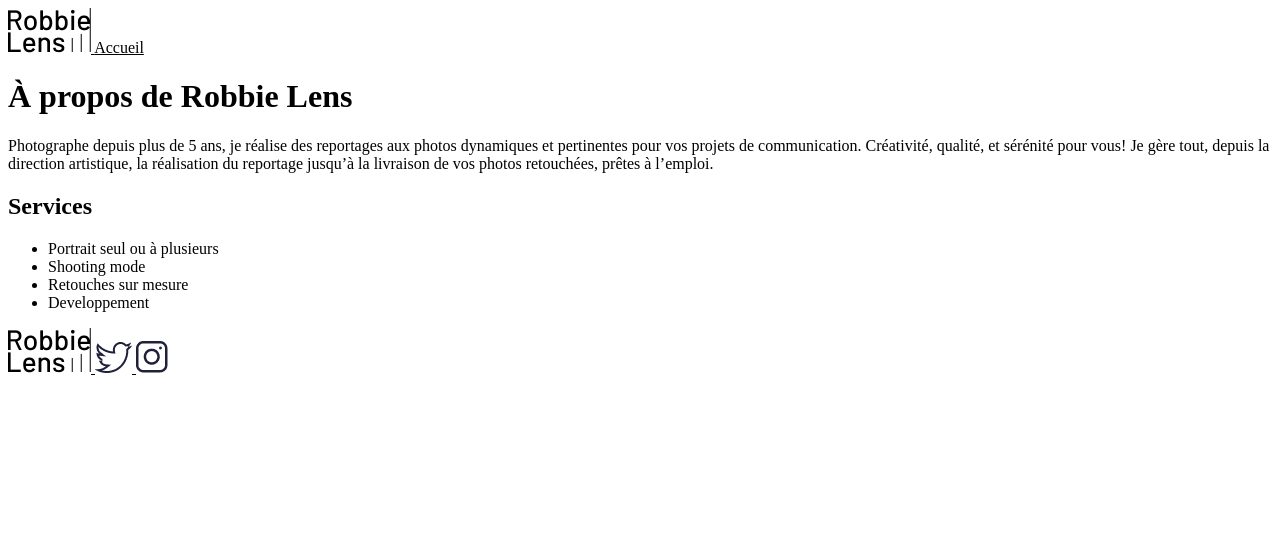
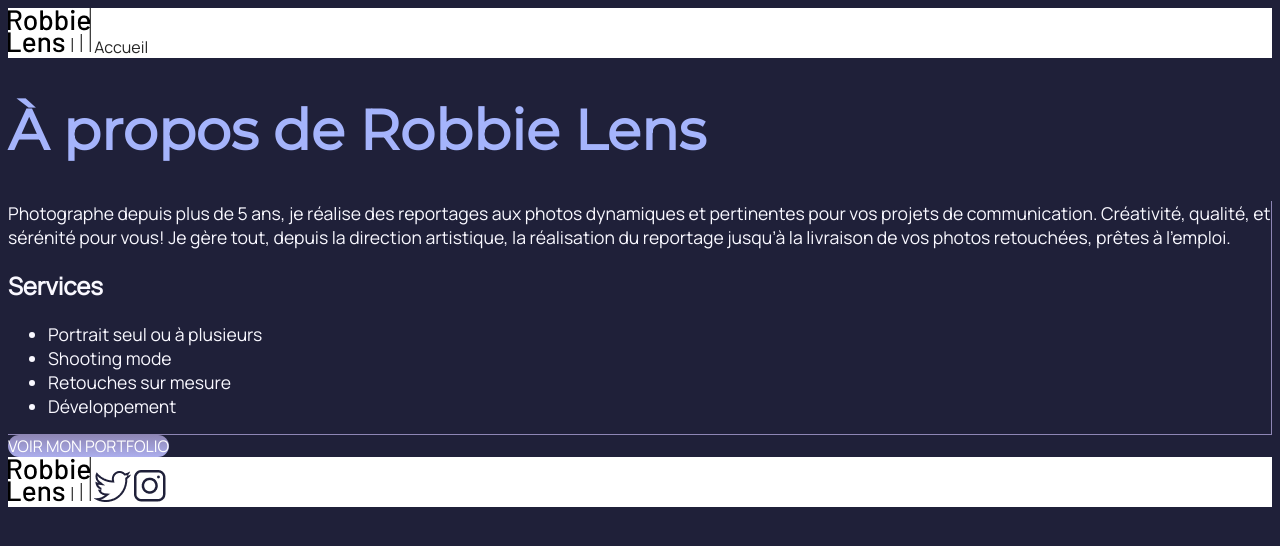
Before and after one commit to ShanoaShades/WebProjects, a PHP site: page /a-propos.html in a window 1280 px wide. Shown: the top 546 px of the page. Run offline with PHP 8.4, Linux system fonts and the light colour scheme.

Commit message:
12. Créez des apparences dynamiques
On avance de ouf hein ?

```diff
--- a/Exercices/Open Classroom/robbie_lens/a-propos.html
+++ b/Exercices/Open Classroom/robbie_lens/a-propos.html
@@ -2,19 +2,23 @@
 <html lang="fr">
 
 <head>
-    <meta charset="utf-8">
+    <meta charset="utf-8" >
     <title>À propos - Robbie Lens Photographie</title>
-    <link href="style.css" rel="stylesheet">
+    <link href="style.css" rel="stylesheet" >
+    <link rel="preconnect" href="https://fonts.googleapis.com">
+    <link rel="preconnect" href="https://fonts.gstatic.com" crossorigin>
+    <link href="https://fonts.googleapis.com/css2?family=Manrope&family=Montserrat&display=swap" rel="stylesheet">
 </head>
 
 <body>
-    <div>
+    <div class="entete">
         <a href="index.html">
-            <img src="images/logo.png" alt="Logo Robbie Lens">
+            <img src="images/logo.png" alt="Logo Robbie Lens" >
         </a>
         <a href="index.html">Accueil</a>
     </div>
     <h1>À propos de Robbie Lens</h1>
+    <div class="carre-contenu">
         <p>
             Photographe depuis plus de 5 ans, je réalise des reportages aux photos dynamiques et pertinentes pour vos
             projets de communication. Créativité, qualité, et sérénité pour vous! Je gère tout, depuis la direction
@@ -25,17 +29,22 @@
             <li>Portrait seul ou à plusieurs</li>
             <li>Shooting mode</li>
             <li>Retouches sur mesure</li>
-        <li>Developpement</li>
+            <li>Développement</li>
         </ul>
+    </div>
     <div>
+        <a href="" class="cta">VOIR MON PORTFOLIO</a>
+    </div>
+
+    <div class="pied-de-page">
         <a href="index.html">
-            <img src="images/logo.png" alt="Logo Robbie Lens">
+            <img src="images/logo.png" alt="Logo Robbie Lens" >
         </a>
         <a target="_blank" href="https://twitter.com/">
-            <img src="images/twitter.png" alt="Logo Twitter">
+            <img src="images/twitter.png" alt="Logo Twitter" >
         </a>
         <a target="_blank" href="https://www.instagram.com/">
-            <img src="images/instagram.png" alt="Logo Instagram">
+            <img src="images/instagram.png" alt="Logo Instagram" >
         </a>
     </div>
 </body>
--- a/Exercices/Open Classroom/robbie_lens/style.css
+++ b/Exercices/Open Classroom/robbie_lens/style.css
@@ -1,7 +1,47 @@
+body {
+  font-family: 'Manrope', sans-serif;
+  font-size: 1em;
+  background-color: #1f2039;
+}
+
 a {
-    color: black;
-  }
+  color: #242424;
+  text-decoration: none;
+}
 
-  .important {
-    color: #a5b4fc;
-  }
+em {
+  color: #a5b4fc;
+  font-style: normal;
+}
+
+h1 {
+  font-size: 3.5em;
+  color: #a5b4fc;
+  font-family: 'Montserrat', sans-serif;
+}
+
+h2 {
+  color: #f9f8ff;
+}
+
+p,
+li {
+  font-size: 1.1em;
+  color: #f9f8ff;
+}
+
+.entete,
+.pied-de-page {
+  background-color: white;
+}
+
+.cta {
+  background: linear-gradient(#8e86b5, #acaeed);
+  color: white;
+  border-radius: 50px;
+}
+
+.carre-contenu {
+  border-right: 1px solid #8e86b5;
+  border-bottom: 1px solid #8e86b5;
+}
```
Also changed, not shown: Exercices/Open Classroom/robbie_lens/index.html (+15 -9 lines). Lines whose indentation alone changed are shown as unchanged.
